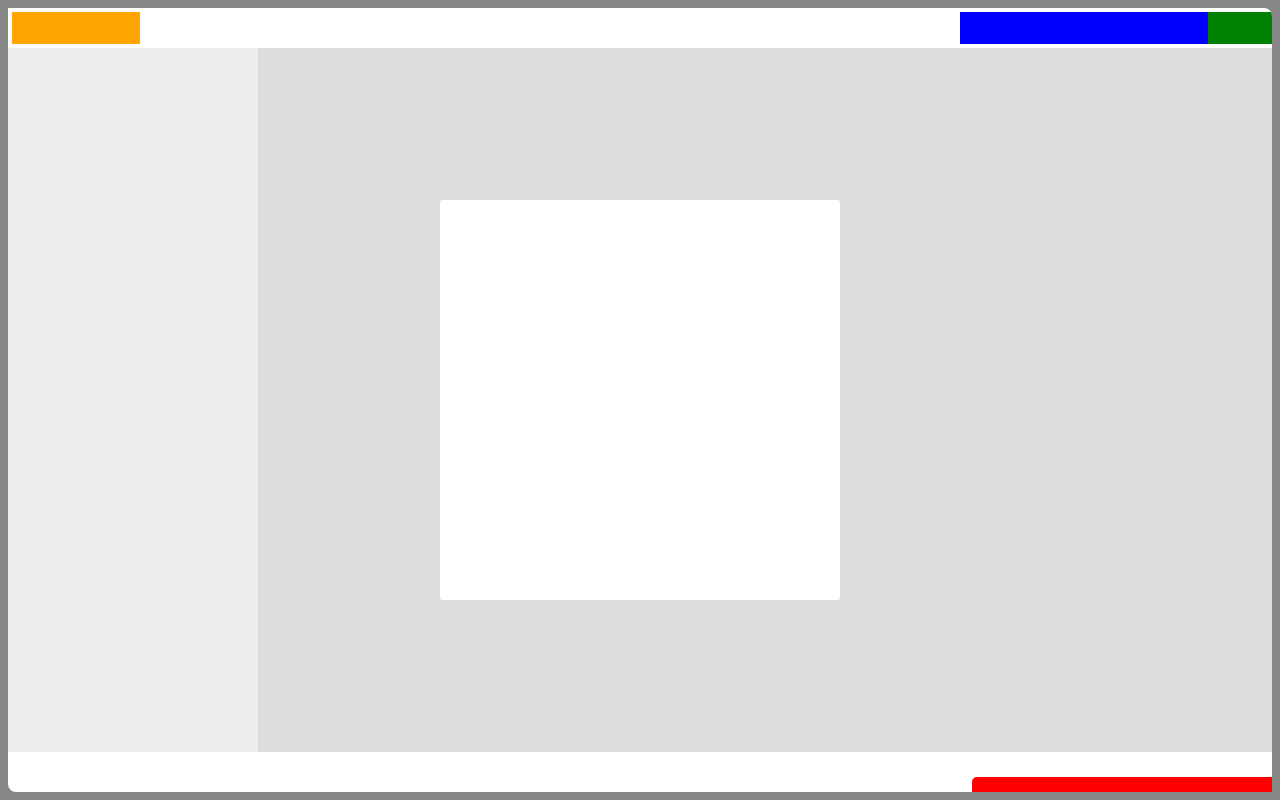
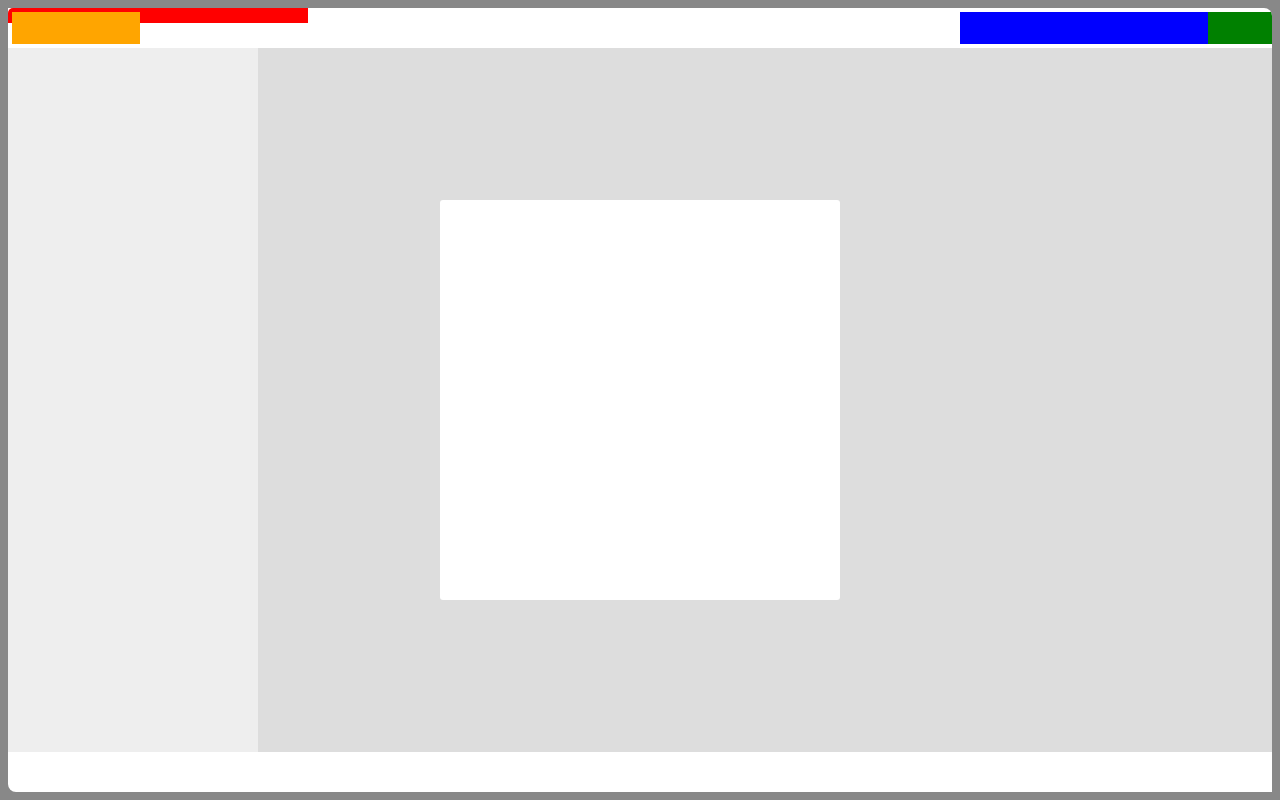
Before and after one commit to vladimirGlinskikh/JSExperiments, a plain HTML site: page StudyJS/spa/spa.html in a window 1280 px wide. Drawn offline with Linux system fonts and the light colour scheme.

Commit message:
deleted class .spa-shell-chat

```diff
--- a/StudyJS/spa/css/spa.shell.css
+++ b/StudyJS/spa/css/spa.shell.css
@@ -1,6 +1,6 @@
 .spa-shell-head, .spa-shell-head-logo, .spa-shell-head-acct,
 .spa-shell-head-search, .spa-shell-main, .spa-shell-main-nav,
-.spa-shell-main-content, .spa-shell-foot, .spa-shell-chat,
+.spa-shell-main-content, .spa-shell-foot,
 .spa-shell-modal {
     position: absolute;
 }
```
